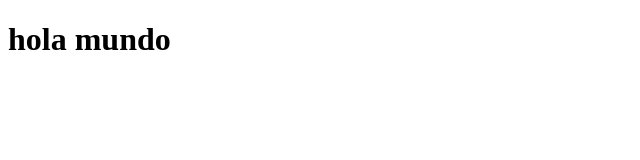
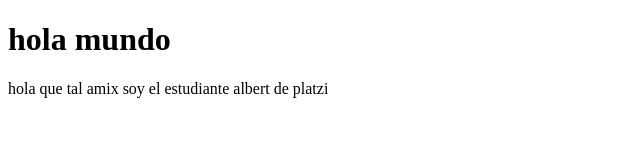
Before and after one commit to Albert-mrx/presonalProjects, a plain HTML site: page index.html in a window 1280 px wide. Shown: the whole page, without its empty margins (0-640 px from the left). Drawn offline with Linux system fonts and the light colour scheme.

Commit message:
first commit

```diff
--- a/index.html
+++ b/index.html
@@ -8,5 +8,8 @@
 </head>
 <body>
     <h1>hola mundo</h1>
+    <p>
+        hola que tal amix soy el estudiante albert de platzi
+    </p>
 </body>
 </html>
```
